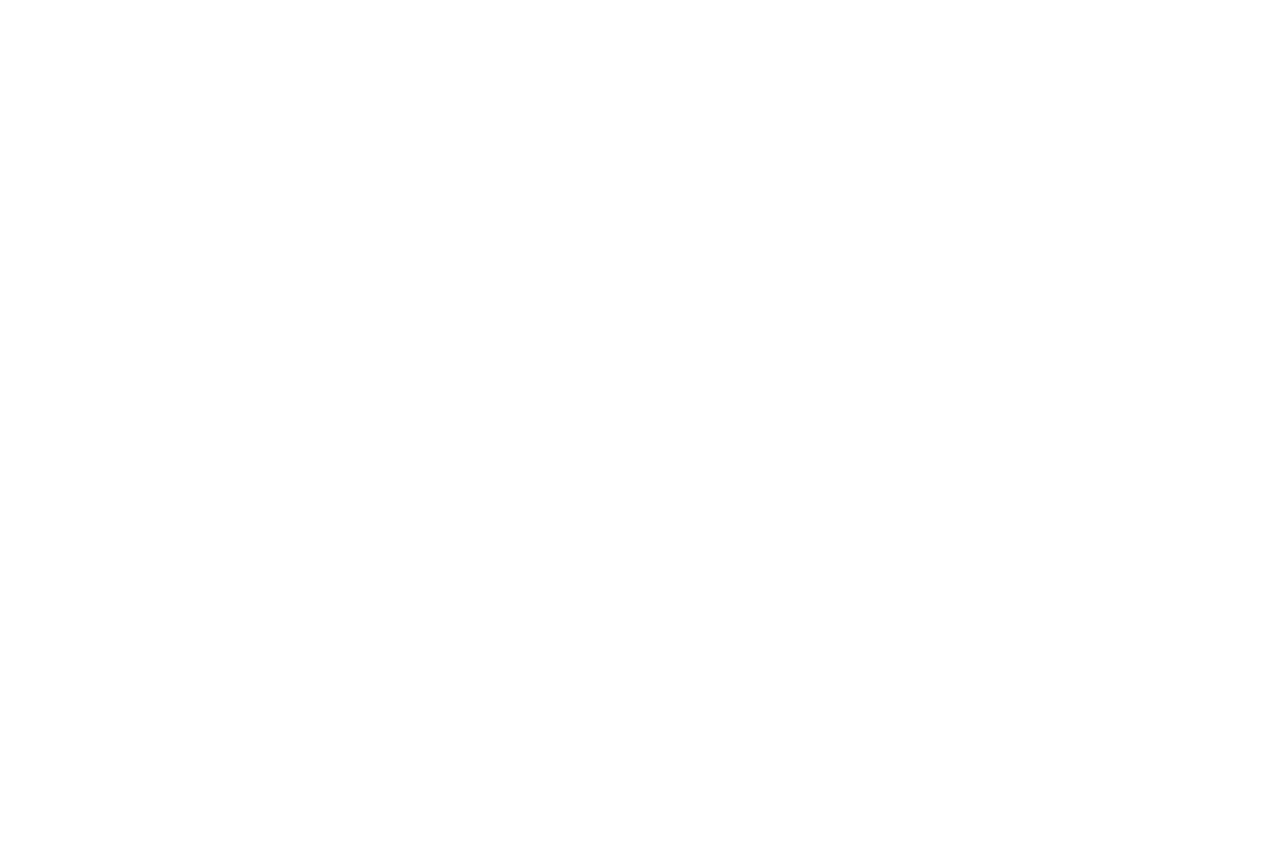
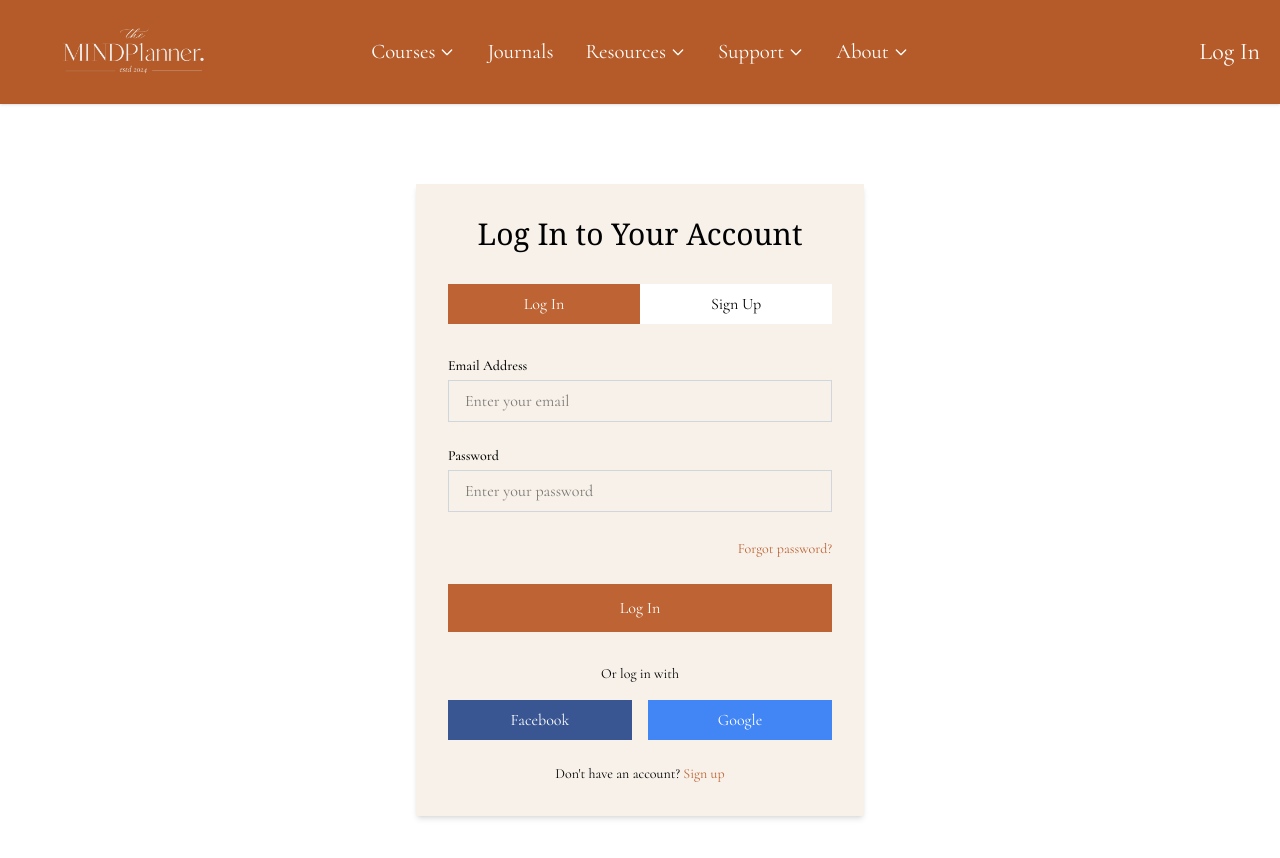
Before and after one commit to Monis9451/course-platform, a React (Vite) app in the folder Course-platform(frontend)/: page /login in a window 1280 px wide. Before the commit this address had no page. Shown: the top 858 px of the page. Before the commit the page ends 800 px from the top, so only its background shows below. Built offline with nearby package versions, Linux system fonts and the light colour scheme.

Commit message:
Added Login and sign up page and All courses page

```diff
--- a/Course-platform(frontend)/src/App.jsx
+++ b/Course-platform(frontend)/src/App.jsx
@@ -1,12 +1,16 @@
 import React from 'react'
 import { BrowserRouter as Router, Routes, Route } from 'react-router-dom'
 import Home from './pages/Home'
+import Login from './pages/Login'
+import Courses from './pages/Courses'
 
 const App = () => {
   return (
     <Router>
       <Routes>
         <Route path="/" element={<Home />} />
+        <Route path="/login" element={<Login />} />
+        <Route path="/courses" element={<Courses />} />
       </Routes>
     </Router>
   )
--- /dev/null
+++ b/Course-platform(frontend)/src/pages/Courses.jsx
@@ -0,0 +1,111 @@
+import React, { useState, useEffect } from 'react'
+import { Link } from 'react-router-dom'
+import Header from '../pages/Header'
+
+const Courses = () => {
+  const [isLoading, setIsLoading] = useState(true)
+
+  const courses = [
+    {
+      id: 1,
+      title: "Understanding Trauma",
+      description: "A 6-Week Self-Paced Programme designed to help you identify and heal trauma patterns, develop emotional regulation skills, and break free from limiting beliefs that hold you back.",
+      img_src: "1.png",
+      img_alt: "Understanding Trauma Course",
+      category: "BUNDLE"
+    },
+    {
+      id: 2,
+      title: "Understanding Love",
+      description: "A 6-Week Self-Paced Programme focused on building authentic relationships, understanding attachment styles, and creating healthy relationship patterns.",
+      img_src: "love_course.png",
+      img_alt: "Understanding Love Course",
+      category: "BUNDLE"
+    },
+  ]
+
+  // Simulate loading effect
+  useEffect(() => {
+    const timer = setTimeout(() => {
+      setIsLoading(false)
+    }, 500)
+
+    return () => clearTimeout(timer)
+  }, [])
+  return (
+    <div>
+        <Header />
+        {/* Hero section */}
+      <section className="bg-[#f7f1e9] py-20">
+        <div className="container mx-auto px-4">
+          <h1 className="text-5xl md:text-6xl font-serif text-center text-black mb-6">Our Courses</h1>
+          <p className="text-xl text-center text-black max-w-3xl mx-auto mb-10">
+            Transform your life with our professionally crafted self-paced courses designed to help you heal, grow, and thrive.
+          </p>
+        </div>
+      </section>
+
+      {/* Courses section */}
+      <section className="py-20">        <div className="container mx-auto px-4">
+          {isLoading ? (
+            <div className="flex flex-col items-center justify-center py-20">
+              <div className="w-12 h-12 border-4 border-[#bd6334] border-t-transparent rounded-full animate-spin mb-4"></div>
+              <p className="text-[#bd6334] text-lg">Loading courses...</p>
+            </div>
+          ) : (
+            <div className="grid grid-cols-1 md:grid-cols-2 gap-12">
+              {courses?.map((course) => (
+                <div key={course.id} className="bg-[#f7f1e9] overflow-hidden group shadow-md">                  <div className="aspect-[4/3] relative overflow-hidden">
+                    <img
+                      src={course.img_src}
+                      alt={course.img_alt}
+                      className="object-contain w-full h-full transition-transform duration-700 group-hover:scale-105"
+                    />
+                  </div>
+                  <div className="p-10">
+                    <h3 className="text-2xl font-serif mb-4 text-black group-hover:text-[#bd6334] transition-colors uppercase">
+                      {course.title.split(":")[0]}
+                    </h3>
+                    <p className="text-black mb-6 line-clamp-3">
+                      {course.description}
+                    </p>                    <div className="flex gap-4">
+                      <button
+                        onClick={() => window.location.href = `/checkout/${course.id}`}
+                        className="bg-[#bd6334] hover:bg-[#a3532c] text-white px-8 py-2 rounded-none transition-colors duration-200"
+                      >
+                        Buy Now
+                      </button>
+                      <button
+                        onClick={() => window.location.href = `/course/${course.id}`}
+                        className="border border-[#bd6334] text-[#bd6334] hover:bg-[#bd6334] hover:text-white px-8 py-2 rounded-none transition-colors duration-200"
+                      >
+                        Learn More
+                      </button>
+                    </div>
+                  </div>
+                </div>
+              ))}
+            </div>
+          )}
+        </div>
+      </section>
+
+      {/* Call to action section */}
+      <section className="bg-[#bd6334] py-16">
+        <div className="container mx-auto px-4 text-center">
+          <h2 className="text-3xl md:text-4xl font-serif text-white mb-6">Ready to Begin Your Journey?</h2>          <p className="text-white text-lg mb-8 max-w-2xl mx-auto">
+            Enroll in one of our transformative courses today and take the first step toward healing and growth.
+          </p>
+          <Link to="/login">
+            <button className="border border-white text-white hover:bg-white hover:text-[#bd6334] px-8 py-6 text-lg transition-colors duration-200">
+              Get Started
+            </button>
+          </Link>
+        </div>
+      </section>
+
+    </div>
+  )
+}
+
+export default Courses
--- a/Course-platform(frontend)/src/pages/Header.jsx
+++ b/Course-platform(frontend)/src/pages/Header.jsx
@@ -10,7 +10,7 @@
       courses: [
         { name: 'Unburdening Trauma', path: '/courses/trauma' },
         { name: 'Unburdening Love', path: '/courses/love' },
-        { name: 'All Courses', path: '/courses/all' }
+        { name: 'All Courses', path: '/courses' }
       ],
       resources: [
         { name: 'Mindfulness', path: '/resources/articles' },
@@ -193,9 +193,10 @@
                 )}
               </div>
             </div>
-          </div>
-          <div className="flex-1 flex justify-end">
-            <button className="text-white hover:text-orange-200 text-2xl mr-1">Log In</button>
+          </div>          <div className="flex-1 flex justify-end">
+            <Link to="/login" className="text-white hover:text-orange-200 text-2xl mr-1 transition-colors duration-200">
+              Log In
+            </Link>
           </div>
         </div>        <div
           className={`fixed inset-y-0 left-0 z-40 w-64 transition-transform duration-500 ${
--- a/Course-platform(frontend)/src/pages/Home.jsx
+++ b/Course-platform(frontend)/src/pages/Home.jsx
@@ -119,10 +119,8 @@
             </div>
           </div>
         </div>
-      </section>
-
-        {/* You Will Overcome Section */}
-      <section className="w-full py-16 bg-primay">
+      </section>        {/* You Will Overcome Section */}
+      <section className="w-full py-16 bg-primary">
         <div className="container px-4 md:px-6 max-w-6xl mx-auto">
           <div className="grid grid-cols-1 md:grid-cols-2 gap-12 items-center">
             {/* Video */}
--- /dev/null
+++ b/Course-platform(frontend)/src/pages/Login.jsx
@@ -0,0 +1,127 @@
+import React from 'react'
+import { useState } from 'react'
+import Header from './Header'
+
+
+const Login = () => {
+  const [isLogin, setIsLogin] = useState(true);
+  return (
+    <div>
+        <Header />
+        <div className="container mx-auto px-4 py-20">
+        <div className="max-w-md mx-auto bg-[#f7f1e9] p-8 shadow-md">
+          <h1 className="text-3xl font-serif text-center text-black mb-8">
+            {isLogin ? "Log In to Your Account" : "Create an Account"}
+          </h1>
+
+          <div className="flex mb-8">
+            <button
+              className={`flex-1 py-2 text-center ${isLogin ? 'bg-[#bd6334] text-white' : 'bg-white text-black'}`}
+              onClick={() => setIsLogin(true)}
+            >
+              Log In
+            </button>
+            <button
+              className={`flex-1 py-2 text-center ${!isLogin ? 'bg-[#bd6334] text-white' : 'bg-white text-black'}`}
+              onClick={() => setIsLogin(false)}
+            >
+              Sign Up
+            </button>
+          </div>
+
+          <form className="space-y-6">
+            {!isLogin && (
+              <>
+                <div>
+                  <label htmlFor="name" className="block text-sm font-medium text-black mb-1">
+                    Full Name
+                  </label>
+                  <input
+                    id="name"
+                    type="text"
+                    className="w-full px-4 py-2 border border-gray-300 focus:outline-none focus:ring-2 focus:ring-[#bd6334]"
+                    placeholder="Enter your full name"
+                  />
+                </div>
+              </>
+            )}
+
+            <div>
+              <label htmlFor="email" className="block text-sm font-medium text-black mb-1">
+                Email Address
+              </label>
+              <input
+                id="email"
+                type="email"
+                className="w-full px-4 py-2 border border-gray-300 focus:outline-none focus:ring-2 focus:ring-[#bd6334]"
+                placeholder="Enter your email"
+              />
+            </div>
+
+            <div>
+              <label htmlFor="password" className="block text-sm font-medium text-black mb-1">
+                Password
+              </label>
+              <input
+                id="password"
+                type="password"
+                className="w-full px-4 py-2 border border-gray-300 focus:outline-none focus:ring-2 focus:ring-[#bd6334]"
+                placeholder="Enter your password"
+              />
+            </div>
+
+            {isLogin ? (
+              <div className="text-right">
+                <a href="#" className="text-sm text-[#bd6334] hover:underline">
+                  Forgot password?
+                </a>
+              </div>
+            ) : (
+              <div>
+                <label htmlFor="confirmPassword" className="block text-sm font-medium text-black mb-1">
+                  Confirm Password
+                </label>
+                <input
+                  id="confirmPassword"
+                  type="password"
+                  className="w-full px-4 py-2 border border-gray-300 focus:outline-none focus:ring-2 focus:ring-[#bd6334]"
+                  placeholder="Confirm your password"
+                />
+              </div>            )}
+
+            <button className="w-full bg-[#bd6334] hover:bg-[#a3532c] text-white py-3 rounded-none">
+              {isLogin ? "Log In" : "Create Account"}
+            </button>
+          </form>
+
+          <div className="mt-8 text-center text-sm">
+            <span className="text-black">Or log in with</span>
+          </div>
+
+          <div className="mt-4 grid grid-cols-2 gap-4">
+            <button className="bg-[#395693] text-white py-2 flex items-center justify-center">
+              Facebook
+            </button>
+            <button className="bg-[#4285F4] text-white py-2 flex items-center justify-center">
+              Google
+            </button>
+          </div>
+
+          <div className="mt-6 text-center text-sm">
+            <p className="text-black">
+              {isLogin ? "Don't have an account? " : "Already have an account? "}
+              <button
+                className="text-[#bd6334] hover:underline"
+                onClick={() => setIsLogin(!isLogin)}
+              >
+                {isLogin ? "Sign up" : "Log in"}
+              </button>
+            </p>
+          </div>
+        </div>
+      </div>
+    </div>
+  )
+}
+
+export default Login
```
